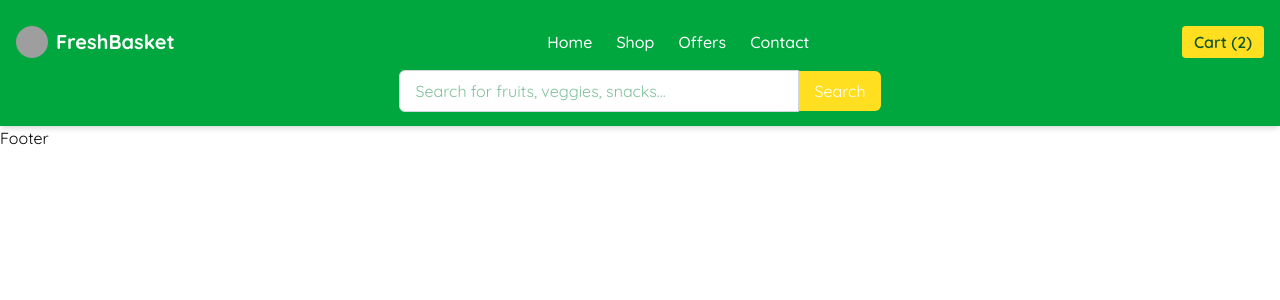
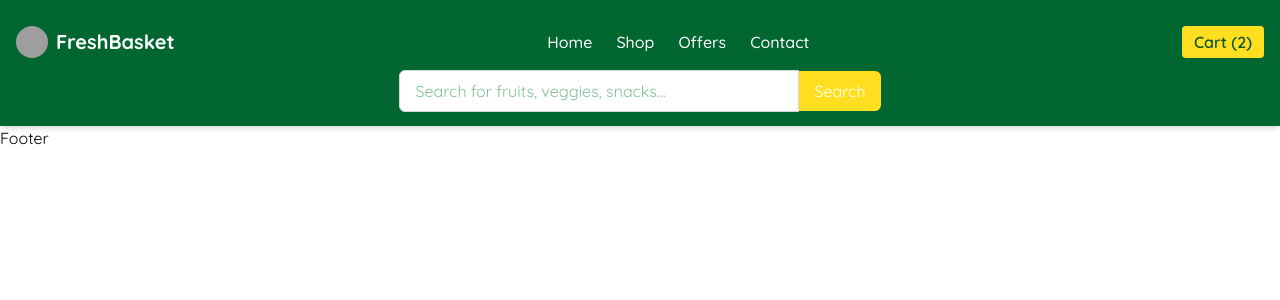
Before and after one commit to Manu192/Grocery_store, a React (Vite) app: page / in a window 1280 px wide. Shown: the top 300 px of the page. Built offline with nearby package versions, Linux system fonts and the light colour scheme; grey boxes are pictures that could not be loaded.

Commit message:
header coloru

```diff
--- a/src/Common/Components/Header.jsx
+++ b/src/Common/Components/Header.jsx
@@ -3,13 +3,13 @@ import React from 'react'
 function Header() {
   return (
     <>
-     <nav className="bg-green-600 text-white shadow-md py-3.5">
+     <nav className="bg-green-800 text-white shadow-md py-3.5">
   <div className="max-w-7xl mx-auto px-4 py-3 flex justify-between items-center">
     <div className="flex items-center space-x-2">
       <img src="https://copilot.microsoft.com/th/id/BCO.5c5c3a82-9d6c-48ba-9608-db8977b0e0bc.png" alt="FreshBasket" className="h-8 w-8 rounded-2xl" />
       <span className="text-xl font-bold">FreshBasket</span>
     </div>
-    <ul className="hidden md:flex space-x-6 font-medium">
+    <ul className="hidden md:flex  me-1git5 space-x-6 font-medium">
       <li className="hover:text-yellow-300 cursor-pointer">Home</li>
       <li className="hover:text-yellow-300 cursor-pointer">Shop</li>
       <li className="hover:text-yellow-300 cursor-pointer">Offers</li>
```
